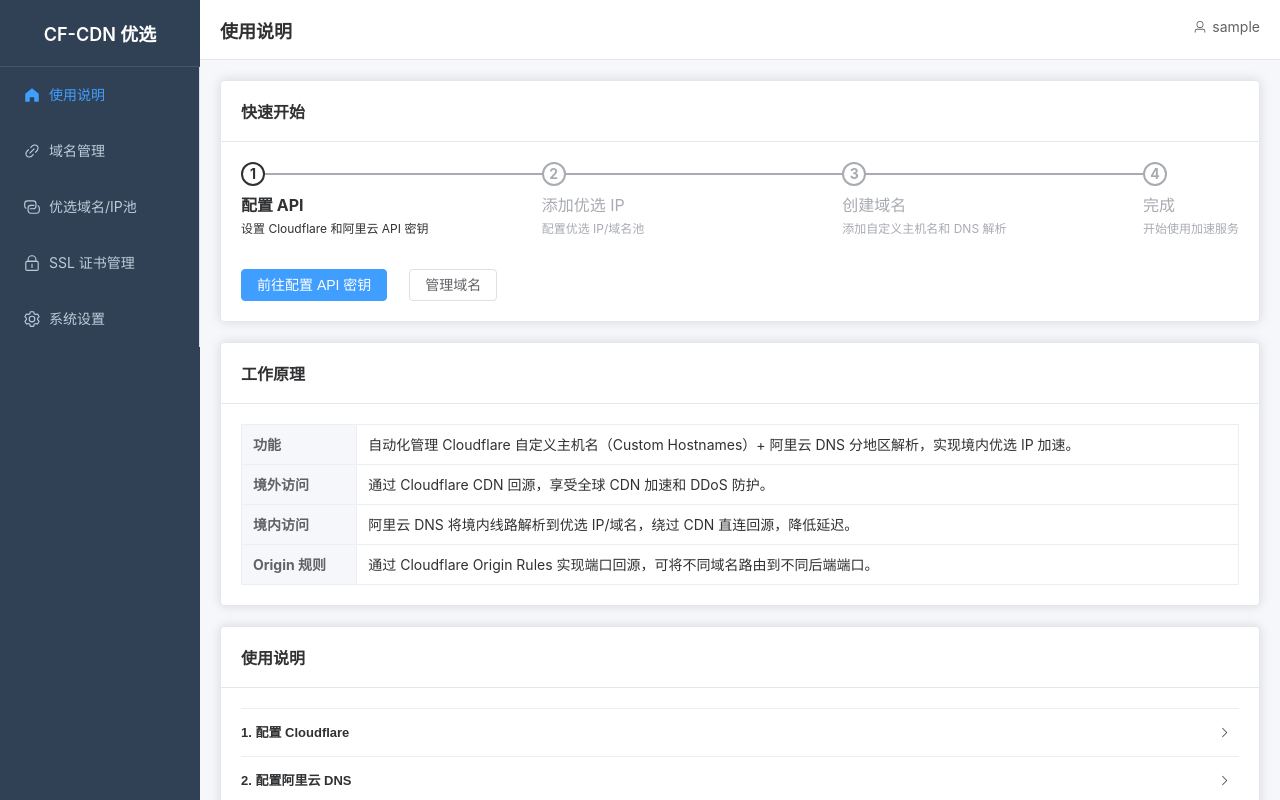
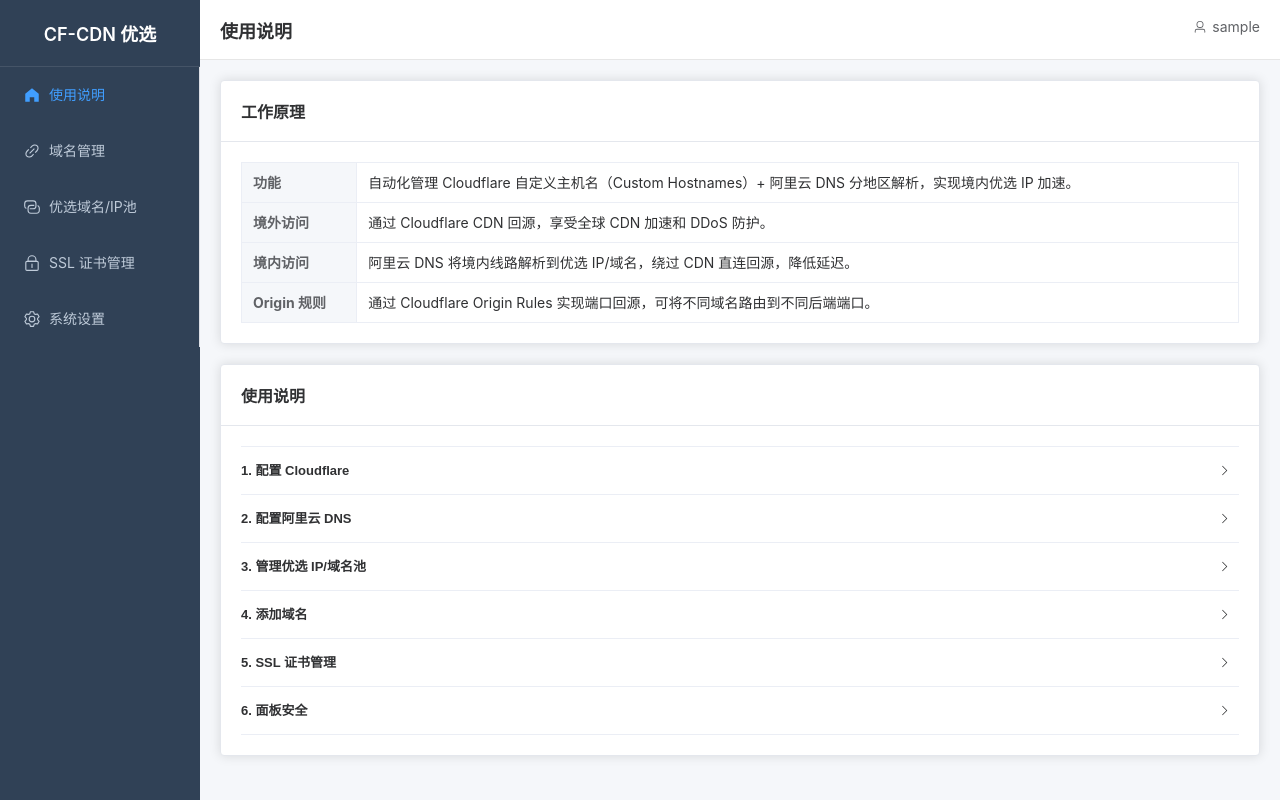
Before and after one commit to PeterHgg/cf-cdn-optimizer, a Vue app in the folder client/: page / in a window 1280 px wide. Built offline with nearby package versions, Linux system fonts and the light colour scheme; sample sign-in values are in the browser's storage.

Commit message:
feat: 移除仪表盘引导页的快速开始指引 (v0.1.49)

```diff
--- a/client/src/views/Dashboard.vue
+++ b/client/src/views/Dashboard.vue
@@ -1,29 +1,6 @@
 <template>
   <div class="guide">
     <el-card>
-      <template #header>
-        <div class="card-header">
-          <span>快速开始</span>
-        </div>
-      </template>
-      <el-steps
-        :active="0"
-        finish-status="success"
-        :direction="isMobile ? 'vertical' : 'horizontal'"
-        :style="{ marginBottom: '30px', height: isMobile ? '300px' : 'auto' }"
-      >
-        <el-step title="配置 API" description="设置 Cloudflare 和阿里云 API 密钥" />
-        <el-step title="添加优选 IP" description="配置优选 IP/域名池" />
-        <el-step title="创建域名" description="添加自定义主机名和 DNS 解析" />
-        <el-step title="完成" description="开始使用加速服务" />
-      </el-steps>
-      <div class="actions">
-        <el-button type="primary" @click="$router.push('/settings')">前往配置 API 密钥</el-button>
-        <el-button @click="$router.push('/domains')">管理域名</el-button>
-      </div>
-    </el-card>
-
-    <el-card style="margin-top: 20px">
       <template #header>
         <div class="card-header">
           <span>工作原理</span>
--- a/package.json
+++ b/package.json
@@ -1,6 +1,6 @@
 {
   "name": "cf-cdn-optimizer",
-  "version": "0.1.48",
+  "version": "0.1.49",
   "description": "Cloudflare CDN 优选加速管理平台 - 自动化管理 Cloudflare 自定义主机名 + 阿里云 DNS 优选 IP",
   "main": "server/index.js",
   "scripts": {
```
